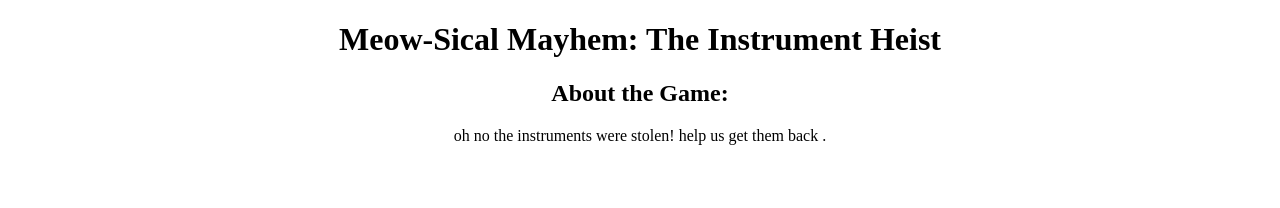
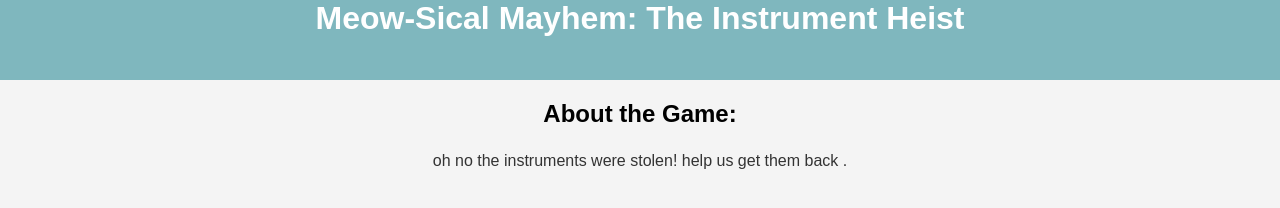
Before and after one commit to AvdeepKaur/bostonhacks, a website: page mygame/www/index.html in a window 1280 px wide. Drawn offline with Linux system fonts and the light colour scheme; files whose address does not match are found by name.

Commit message:
Linked css to html

```diff
--- a/mygame/www/index.html
+++ b/mygame/www/index.html
@@ -4,6 +4,7 @@
 <head>
     <title>Meow-Sical Mayhem</title>
     <link rel="icon" type="image/x-icon" href="favicon.ico">
+    <link rel="stylesheet" href="styles.css">
 
     <style>
         .pink {
--- a/mygame/www/styles.css
+++ b/mygame/www/styles.css
@@ -3,24 +3,23 @@ body {
     font-family: 'Arial', sans-serif;
     background-color: #f4f4f4;
     margin: 0;
-    padding: 40px; /* Add padding for the entire body */
     box-sizing: border-box; /* Include padding in the total width/height calculation */
-
+    padding:0;
 }
 
 /* Style for the header element */
 h1 {
-    background-color: #333;
+    background-color: #7fb7be;
     color: #fff;
     text-align: center;
-    padding: 10px;
+    margin:0;
+    height:5rem;
 }
 
 /* Style for the main content area */
 main {
     max-width: 800px;
     margin: 0 auto; /* Center align the main content */
-    padding: 20px;
     background-color: #fff;
     box-shadow: 0 0 10px rgba(0, 0, 0, 0.1);
     text-align: center;
@@ -29,7 +28,6 @@ main {
 .game {
     display: block;
     margin: 0 auto; /* Center align the game */
-    padding: 30px;
 }
 
 /* Style for a paragraph element */
```
Also changed, not shown: mygame/www/congradulations.png (added).
